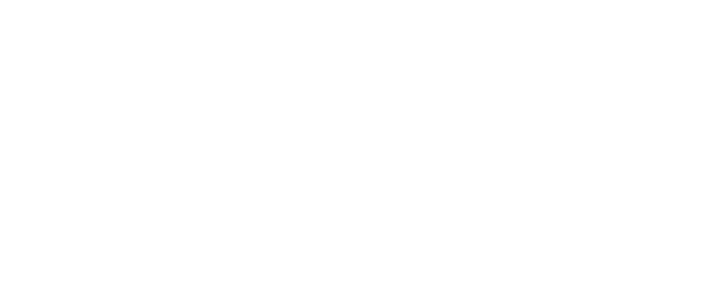
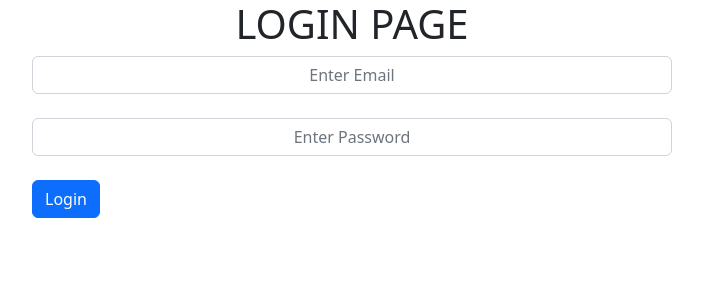
Before and after one commit to chintalasaicharan/charan-latest-practice-oct, a React (Create React App) app: page /LoginUrl in a window 1280 px wide. Before the commit this address had no page. Shown: the top 300 px of the page, without its empty margins (288-991 px from the left). Built offline with nearby package versions, Linux system fonts and the light colour scheme.

Commit message:
adding button

```diff
--- a/src/Routes.js
+++ b/src/Routes.js
@@ -7,7 +7,9 @@
 import AdDeleteEditNrml from './practiceOne/AddEditDelete/AddEditDeleteNrml';
 import ApiCalls from './practiceOne/ApiCalls/ApiCalls';
 import BarCharts from './practiceOne/barChart/BarChart';
+import ButtonPropParent from './practiceOne/BottonPropAction/ButtonPropParent';
 import { DolorToIndiaRupee } from './practiceOne/DolorToIndianRupee/DolorToIndianRupee';
+import LoginUrl from './practiceOne/LoginsURL/LoginUrl';
 import Loginform from './practiceOne/LOGIN_PAGE/Login';
 import { MirrorsNum } from './practiceOne/MirrorNumbers/MirrorNum';
 import { NotRepeatString } from './practiceOne/NotRepeatingString/NotRepeatingString';
@@ -40,6 +42,8 @@
             <Route path='/Uniquewords' element={< Uniquewords/>}/>
             <Route path='/NotRepeatString' element={< NotRepeatString/>}/>
             <Route path='/SearchOperation' element={< SearchOperation/>}/>
+            <Route path='/LoginUrl' element={< LoginUrl/>}/>
+            <Route path='/ButtonPropParent' element={< ButtonPropParent/>}/>
         </Routes>
         </BrowserRouter>
     </div>
--- a/src/components/HTML-PRACTICE/DemoWebsite/DemoWebsite.css
+++ b/src/components/HTML-PRACTICE/DemoWebsite/DemoWebsite.css
@@ -13,8 +13,9 @@
 }
 .nav{
     width: 1200px;
-    height: 75px;
+    height: 70px;
     margin: auto;
+    /* border: 2px solid black; */
 }
 .icons{
     width: 200px;
--- a/src/components/HTML-PRACTICE/DemoWebsite/DemoWebsite.html
+++ b/src/components/HTML-PRACTICE/DemoWebsite/DemoWebsite.html
@@ -29,7 +29,7 @@
 
         </div>
         <div class="content">
-            <h1>WEB DESING & <br/> <span>Development</span> <br/> Course</h1>
+            <h1>WEB DESIGN & <br/> <span>Development</span> <br/> Course</h1>
             <p class="par">this is saicharan welcome to the my world, <br/>this is webpage for demo webpage,<br/>
                 i need to learn more about css properties</p>
             <button class="cn"><a href="#">JOIN US</a></button>
--- a/src/practiceOne/AddEditDelete/AddEditDeletBootsr.js
+++ b/src/practiceOne/AddEditDelete/AddEditDeletBootsr.js
@@ -230,7 +230,7 @@
                     <Button variant="secondary" onClick={handleClose}>
                         Close
                     </Button>
-                    <Button type="submit" onClick={addBtn}>Save Changes</Button>
+                    <Button type="submit" onClick={addBtn}>Saves Changes</Button>
                 </Modal.Footer>
             </Modal>
 
--- /dev/null
+++ b/src/practiceOne/BottonPropAction/ButtonPropChild.js
@@ -0,0 +1,11 @@
+import React from "react";
+
+const ButtonPropChild=(handleButton)=>{
+    return(
+        <div>
+        hello
+        <button onClick={handleButton}>click</button>
+        </div>
+    );
+}
+export default ButtonPropChild;
--- /dev/null
+++ b/src/practiceOne/BottonPropAction/ButtonPropParent.js
@@ -0,0 +1,20 @@
+import React,{useState} from 'react';
+import ButtonPropChild from './ButtonPropChild';
+
+const ButtonPropParent = () => {
+    const [state,setState]=useState(0);
+    const handleClick=(e)=>{
+        e.preventDefault();
+        let add=state+1;
+        setState(add);
+        console.log("HH",state);
+    }
+  return (
+    <div>ButtonPropParent
+        <ButtonPropChild handleButton={handleClick} />
+        {state}
+    </div>
+  )
+}
+
+export default ButtonPropParent;
--- /dev/null
+++ b/src/practiceOne/LoginsURL/LoginUrl.js
@@ -0,0 +1,54 @@
+
+import React, { useEffect, useState } from 'react'
+// import { useHistory } from 'react-router-dom';
+
+function LoginUrl() {
+    const [email,setEmail]=useState('');
+    const [password,setPassword]=useState('');
+
+    // const history=useHistory();
+    // useEffect(()=>{
+    //     if(localStorage.getItem('use-info')){
+    //         history.push('/hello')
+    //     }
+    // },[])
+
+    async function Login(){
+        console.log(email,password)
+        let items={email,password};
+        let result=await fetch("http://localhost:8000/api/login",{
+            method:'POST',
+            headers:{
+                "content-type":"application/json",
+                "Accept":"application/json"
+            },
+            body:JSON.stringify(items)
+
+        });
+        result= await result.json();
+        localStorage.setItem("user-info",JSON.stringify(result))
+        // history.push("/hello")
+    }
+    return (
+        <div>
+            <center>
+                <h1>LOGIN PAGE</h1>
+            </center>
+            <div className='col-sm-6 offset-sm-3'>
+                <div>
+                    <input type="text" placeholder="Enter Email" className="form-control"
+                    onChange={(e)=>setEmail(e.target.value)} />
+                </div><br/>
+                <div>
+                    <input type="password" placeholder="Enter Password" className="form-control"
+                    onChange={(e)=>setPassword(e.target.value)}/>
+                </div><br/>
+                <div>
+                    <button type='buttom' className='btn btn-primary' onClick={Login}>Login</button>
+                </div>
+            </div>
+        </div>
+    )
+}
+
+export default LoginUrl;
--- a/src/practiceOne/NotRepeatingString/NotRepeatingString.js
+++ b/src/practiceOne/NotRepeatingString/NotRepeatingString.js
@@ -2,6 +2,7 @@
 
 export const NotRepeatString = () => {
     const [state, setState] = useState();
+    const [state1, setState1] = useState();
     const handleRemoveString = (e) => {
         setState(e.target.value);
         // console.log(state);
@@ -12,7 +13,7 @@
         let str = state;
         // console.log(str);
         let str1 = str.split(" ");
-        console.log(str1);
+        console.log("11", str1);
         for (let i = 0; i < str1.length; i++) {
             // console.log(str1[i]);
             for (let j = 0; j < str1.length; j++) {
@@ -23,7 +24,8 @@
             console.log(count);
 
             if (count == 1) {
-                console.log(str1[i]);
+                console.log('22', str1[i]);
+                setState1(str1[i]);
             }
             count = 0;
         }
@@ -45,6 +47,7 @@
                             <input type="submit" onClick={handleShowRemove} />
                         </div>
                     </div>
+                    {state1}
                 </div>
             </div>
         </div>
```
Also changed, not shown: src/components/HTML-PRACTICE/DesingBox/DesingBx.html (+9 -3 lines), src/practiceOne/DolorToIndianRupee/DolorToIndianRupee.js (+5 -10 lines), src/practiceOne/ApiCalls/ApiCalls.js (indentation only).
